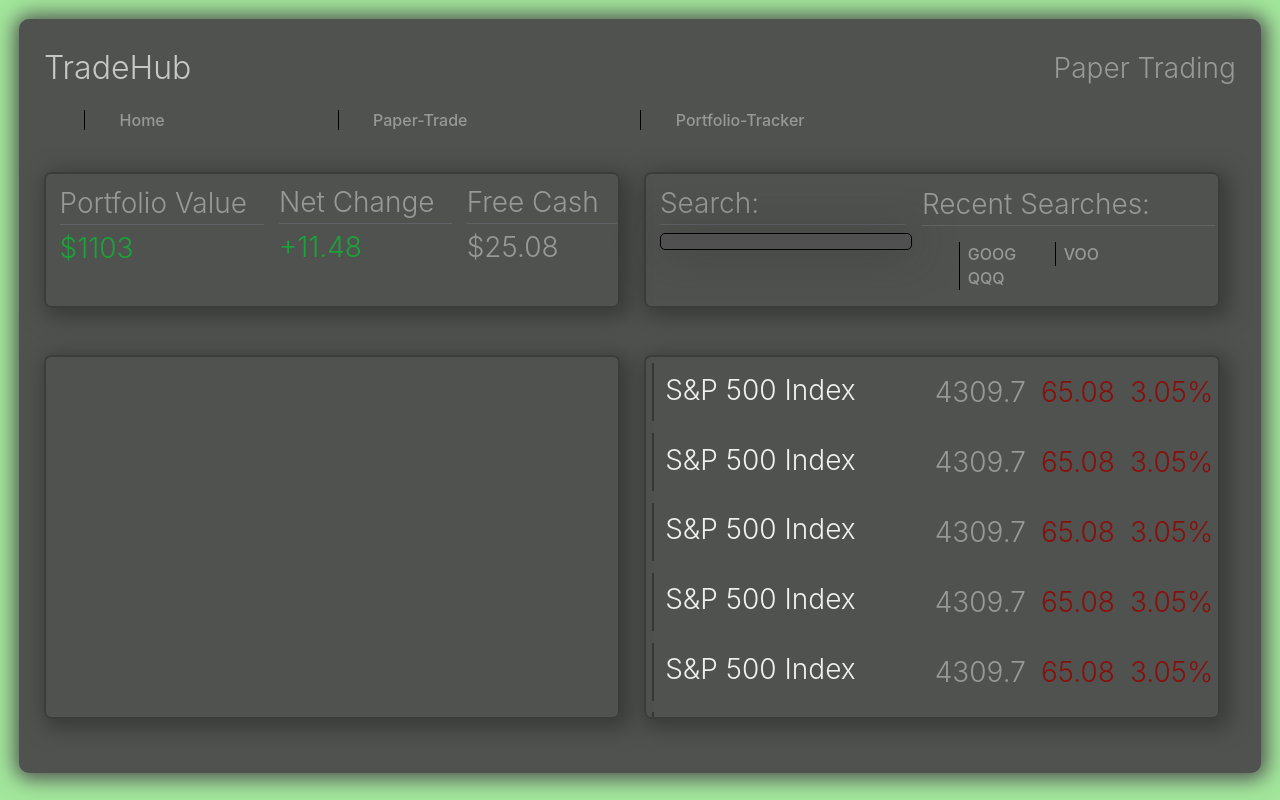
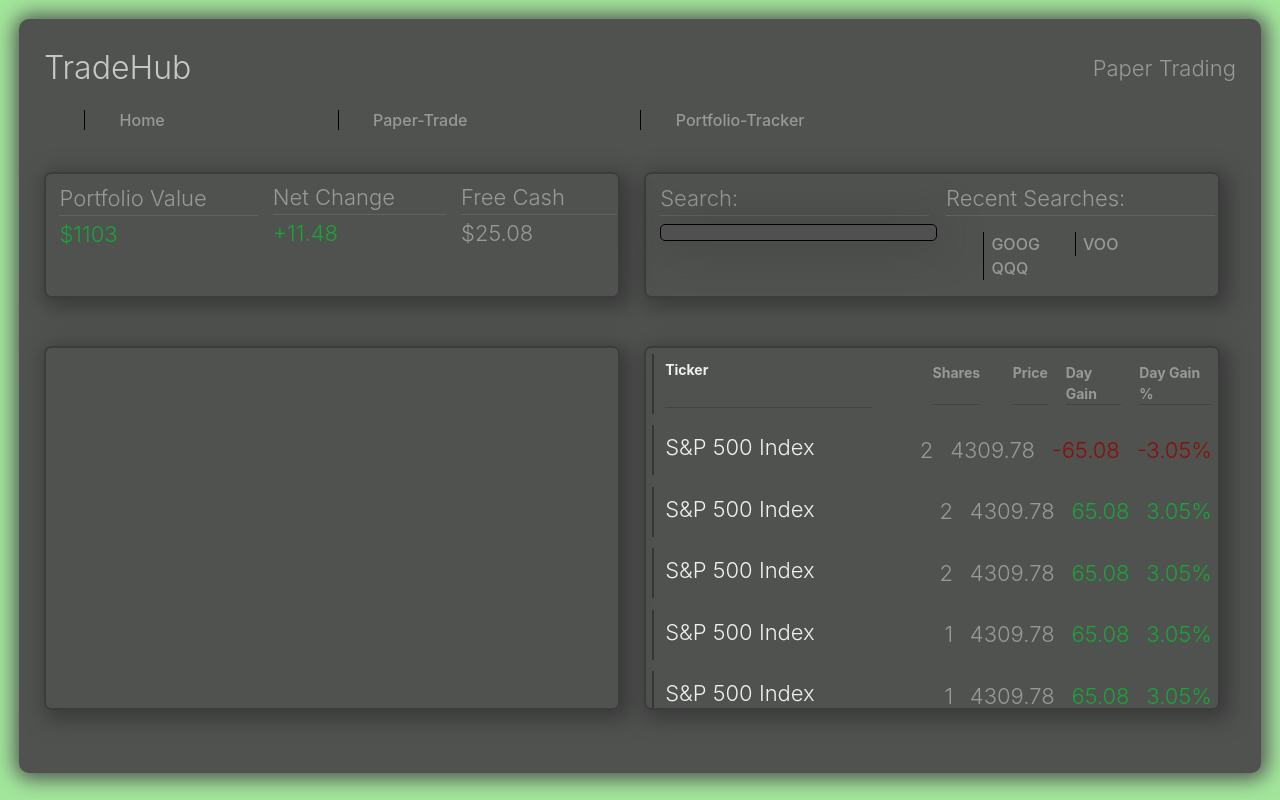
Before and after one commit to chasepalmer1/Trading-App, a React (Vite) app: page /paperTrade in a window 1280 px wide. Built offline with nearby package versions, Linux system fonts and the light colour scheme.

Commit message:
Created remove feature for portfolio tracking and added more formatting for stock capsules and viewers

```diff
--- a/src/App.css
+++ b/src/App.css
@@ -33,7 +33,7 @@ body {
     box-shadow: 5px 5px 20px 5px rgb(58, 59, 58);;
 }
 
-@media screen and (max-width: 800px)
+@media screen and (max-width: 900px)
 {
     .outer {
         width: 100%;
--- a/src/components/GeneralIndices/GeneralIndices.jsx
+++ b/src/components/GeneralIndices/GeneralIndices.jsx
@@ -7,10 +7,10 @@ const GeneralIndices = () => {
 
     return (
         <div class="outer outer-gen">
-            <IndexTrack class="major-index" ticker="S&P 500 Index" price="4309.7" dayGain="65.08" dayGainPerc="3.05%"/>
-            <IndexTrack class="major-index" ticker="S&P 500 Index" price="4309.7" dayGain="65.08" dayGainPerc="3.05%"/>
-            <IndexTrack class="major-index" ticker="S&P 500 Index" price="4309.7" dayGain="65.08" dayGainPerc="3.05%"/>
-            <IndexTrack class="major-index" ticker="S&P 500 Index" price="4309.7" dayGain="65.08" dayGainPerc="3.05%"/>
+            <IndexTrack class="major-index" ticker="S&P 500 Index" price="4309.7" dayGain="65.08" dayGainPerc="3.05"/>
+            <IndexTrack class="major-index" ticker="S&P 500 Index" price="4309.7" dayGain="65.08" dayGainPerc="3.05"/>
+            <IndexTrack class="major-index" ticker="S&P 500 Index" price="4309.7" dayGain="65.08" dayGainPerc="3.05"/>
+            <IndexTrack class="major-index" ticker="S&P 500 Index" price="4309.7" dayGain="65.08" dayGainPerc="3.05"/>
         </div>
     )
 
--- a/src/components/IndexTrack/IndexTrack.jsx
+++ b/src/components/IndexTrack/IndexTrack.jsx
@@ -2,13 +2,20 @@ import React from 'react'
 
 const IndexTrack = (props) => {
 
+    const testNum = (num) => {
+        if (num > 0) {
+            return true;
+        }
+    }
+
     return (
         <div className={props.class}>
-            <h3 style={{margin:"0 10% 0 0", color: "#EFEFEF", width: "100%"}}>{props.ticker}</h3>
+            <a onClick={props.click}><h3 style={{margin:"0 10% 0 0", color: "#EFEFEF", width: "100%"}}>{props.ticker}</h3></a>
             <div style={{display: "flex", justifyContent: "right", marginRight: "2%"}}>
+                <h3>{props.shares}</h3>
                 <h3>{props.price}</h3>
-                <h3 className='num-neg'>{props.dayGain}</h3>
-                <h3 className='num-neg'>{props.dayGainPerc}</h3>
+                <h3 className={testNum(props.dayGain) ? "num":"num-neg"}>{props.dayGain}</h3>
+                <h3 className={testNum(props.dayGainPerc) ? "num":"num-neg"}>{props.dayGainPerc}%</h3>
             </div>
         </div>
     )
--- a/src/components/NavBar/NavBar.css
+++ b/src/components/NavBar/NavBar.css
@@ -1,17 +1,5 @@
 div {
     width: 100%;
-}
-
-@media (max-width: 500px) {
-    a {
-        display: block;
-    }
-}
-
-a {
-    padding-left: 3%;
-    padding-right: 15%;
-    border-left: 1px solid black;
 }
 
 button {
--- a/src/components/PortfolioTracker/PortfolioTracker.jsx
+++ b/src/components/PortfolioTracker/PortfolioTracker.jsx
@@ -9,20 +9,44 @@ const PortfolioTracker = () => {
         setActive(!active);
     }
 
+    const [list, setList] = useState([
+        {ticker: "S&P 500 Index", price: "4309.78", dayGain: "-65.08", dayGainPerc: "-3.05"},
+        {ticker: "S&P 500 Index", price: "4309.78", dayGain: "65.08", dayGainPerc: "3.05"},
+        {ticker: "S&P 500 Index", price: "4309.78", dayGain: "65.08", dayGainPerc: "3.05"},
+        {ticker: "S&P 500 Index", price: "4309.78", dayGain: "65.08", dayGainPerc: "3.05"},
+        {ticker: "S&P 500 Index", price: "4309.78", dayGain: "65.08", dayGainPerc: "3.05"},
+        {ticker: "S&P 500 Index", price: "4309.78", dayGain: "65.08", dayGainPerc: "3.05"},
+        {ticker: "S&P 500 Index", price: "4309.78", dayGain: "65.08", dayGainPerc: "3.05"},
+        {ticker: "S&P 500 Index", price: "4309.78", dayGain: "65.08", dayGainPerc: "3.05"}
+    ]);
+
+    function removeList(index) {
+        console.log(active);
+        if (active) {
+            const newList = list.filter((x) => x !== index);
+            setList(newList);
+        }
+    }
+
     return (
         <div className="outer outer-tracker">
             <div style={{display: "flex", alignItems: "center"}}>
                 <h3>My Stocks</h3>
                 <button className={active ? "red" : "normal"} onClick={handleClick} style={{maxWidth:"100px", height: "20px", padding: "0"}}>Remove</button>
             </div>
-            <IndexTrack class="personal-index" ticker="S&P 500 Index" price="4309.7" dayGain="65.08" dayGainPerc="3.05%"/>
-            <IndexTrack class="personal-index" ticker="S&P 500 Index" price="4309.7" dayGain="65.08" dayGainPerc="3.05%"/>
-            <IndexTrack class="personal-index" ticker="S&P 500 Index" price="4309.7" dayGain="65.08" dayGainPerc="3.05%"/>
-            <IndexTrack class="personal-index" ticker="S&P 500 Index" price="4309.7" dayGain="65.08" dayGainPerc="3.05%"/>
-            <IndexTrack class="personal-index" ticker="S&P 500 Index" price="4309.7" dayGain="65.08" dayGainPerc="3.05%"/>
-            <IndexTrack class="personal-index" ticker="S&P 500 Index" price="4309.7" dayGain="65.08" dayGainPerc="3.05%"/>
-            <IndexTrack class="personal-index" ticker="S&P 500 Index" price="4309.7" dayGain="65.08" dayGainPerc="3.05%"/>
-            <IndexTrack class="personal-index" ticker="S&P 500 Index" price="4309.7" dayGain="65.08" dayGainPerc="3.05%"/>
+            <div className="personal-index">
+                <h4 style={{margin:"0 10% 0 0", color: "#EFEFEF", width: "100%"}}>Ticker</h4>
+            <div style={{display: "flex", justifyContent: "right", marginRight: "2%"}}>
+                <h4>Price</h4>
+                <h4>Day Gain</h4>
+                <h4>Day Gain %</h4>
+            </div>
+            </div>
+            {
+                list.map((index) => {
+                    return <IndexTrack class="personal-index" click={() => removeList(index)} ticker={index.ticker} price={index.price} dayGain={index.dayGain} dayGainPerc={index.dayGainPerc}/>
+                })
+            }
         </div>
     )
 
--- a/src/components/Positions/Positions.jsx
+++ b/src/components/Positions/Positions.jsx
@@ -1,16 +1,33 @@
-import React from 'react'
+import { useState } from 'react'
 
 import IndexTrack from '../IndexTrack/IndexTrack'
 
 const Positions = () => {
+
+    const [list, setList] = useState([
+        {ticker: "S&P 500 Index", price: "4309.78", dayGain: "-65.08", dayGainPerc: "-3.05", shares: "2"},
+        {ticker: "S&P 500 Index", price: "4309.78", dayGain: "65.08", dayGainPerc: "3.05", shares: "2"},
+        {ticker: "S&P 500 Index", price: "4309.78", dayGain: "65.08", dayGainPerc: "3.05", shares: "2"},
+        {ticker: "S&P 500 Index", price: "4309.78", dayGain: "65.08", dayGainPerc: "3.05", shares: "1"},
+        {ticker: "S&P 500 Index", price: "4309.78", dayGain: "65.08", dayGainPerc: "3.05", shares: "1"},
+    ]);
+
     return (
         <div className="outer" style={{display: "flex", flexDirection: "column", overflowY: "scroll", overflowX: "hidden", height: "90%"}}>
-            <IndexTrack class="personal-index" ticker="S&P 500 Index" price="4309.7" dayGain="65.08" dayGainPerc="3.05%"/>
-            <IndexTrack class="personal-index" ticker="S&P 500 Index" price="4309.7" dayGain="65.08" dayGainPerc="3.05%"/>
-            <IndexTrack class="personal-index" ticker="S&P 500 Index" price="4309.7" dayGain="65.08" dayGainPerc="3.05%"/>
-            <IndexTrack class="personal-index" ticker="S&P 500 Index" price="4309.7" dayGain="65.08" dayGainPerc="3.05%"/>
-            <IndexTrack class="personal-index" ticker="S&P 500 Index" price="4309.7" dayGain="65.08" dayGainPerc="3.05%"/>
-            <IndexTrack class="personal-index" ticker="S&P 500 Index" price="4309.7" dayGain="65.08" dayGainPerc="3.05%"/>
+            <div className="personal-index">
+                <h4 style={{margin:"0 10% 0 0", color: "#EFEFEF", width: "70%"}}>Ticker</h4>
+            <div style={{display: "flex", justifyContent: "right", marginRight: "2%"}}>
+                <h4 style={{marginRight: "10%"}}>Shares</h4>
+                <h4>Price</h4>
+                <h4>Day Gain</h4>
+                <h4>Day Gain %</h4>
+            </div>
+            </div>
+            {
+                list.map((index) => {
+                    return <IndexTrack class="personal-index" ticker={index.ticker} shares={index.shares} price={index.price} dayGain={index.dayGain} dayGainPerc={index.dayGainPerc}/>
+                })
+            }
         </div>
     )
 }
--- a/src/index.css
+++ b/src/index.css
@@ -20,15 +20,44 @@ h3 {
   font-size: 175%
 }
 
+h4 {
+  border-bottom: 1px solid rgb(67, 67, 67);
+  margin: 1% 5% 1% 1%;
+  color: #989898;
+}
+
+@media screen and (max-width: 1400px) {
+  h3 {
+      font-size: 22px;
+  }
+  h4 {
+    font-size: 14px;
+  }
+}
+
 @media screen and (max-width: 1100px) {
   h3 {
     font-size: 20px;
+  }
+
+  h4 {
+    font-size: 12px;
   }
 }
 
 @media screen and (max-width: 650px) {
   h3 {
     font-size: 15px;
+  }
+
+  h4 {
+    font-size: 10px;
+  }
+}
+
+@media screen and (max-width: 300px) {
+  h4 {
+    margin-right: 20%;
   }
 }
 
@@ -112,3 +141,19 @@ html {
     min-height: 92vh;
   }
 }
+
+@media (max-width: 500px) {
+  a {
+      display: block;
+  }
+}
+
+ul > a {
+  padding-left: 3%;
+  padding-right: 15%;
+  border-left: 1px solid black;
+}
+
+div > a {
+  width: 100%;
+}
```
